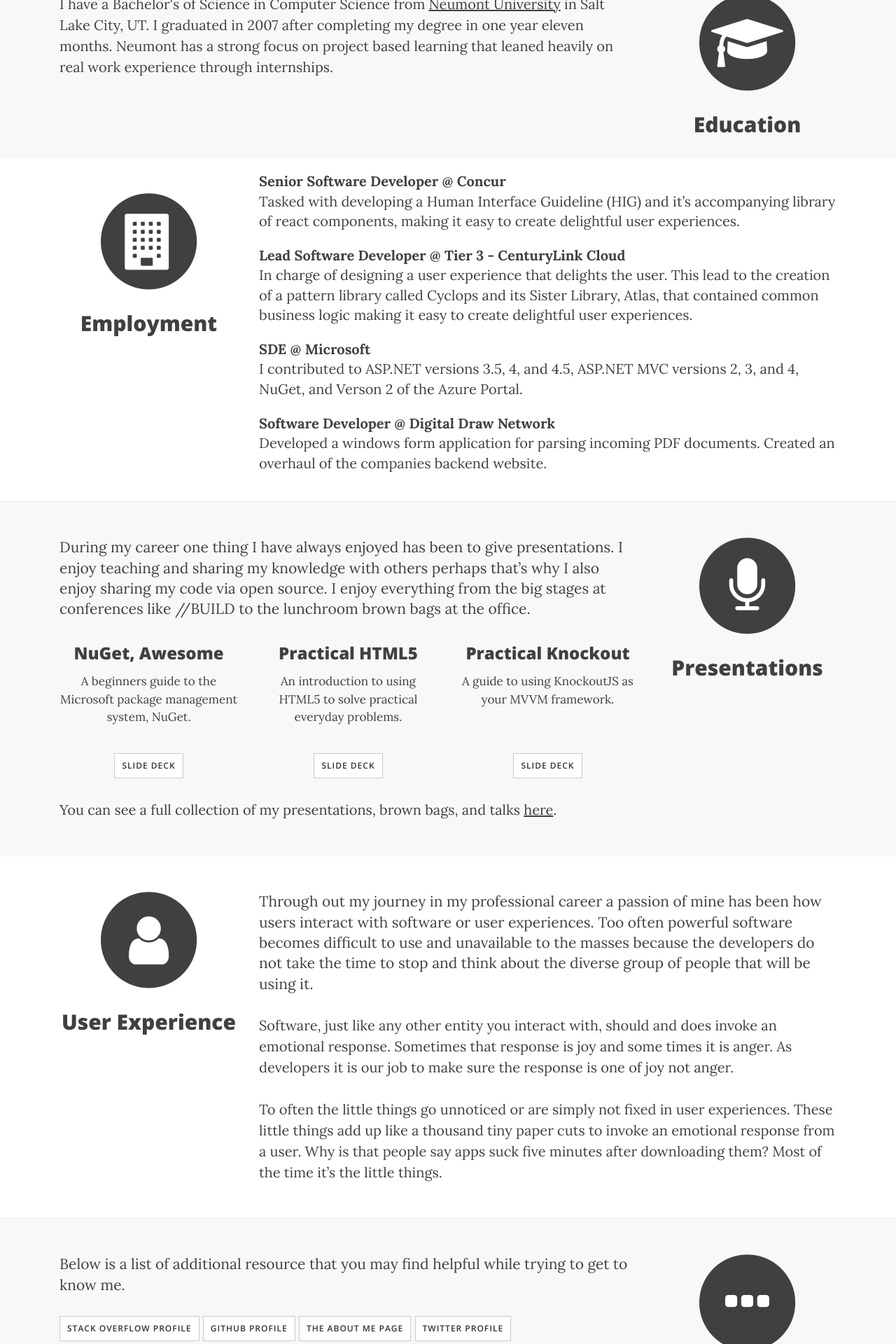
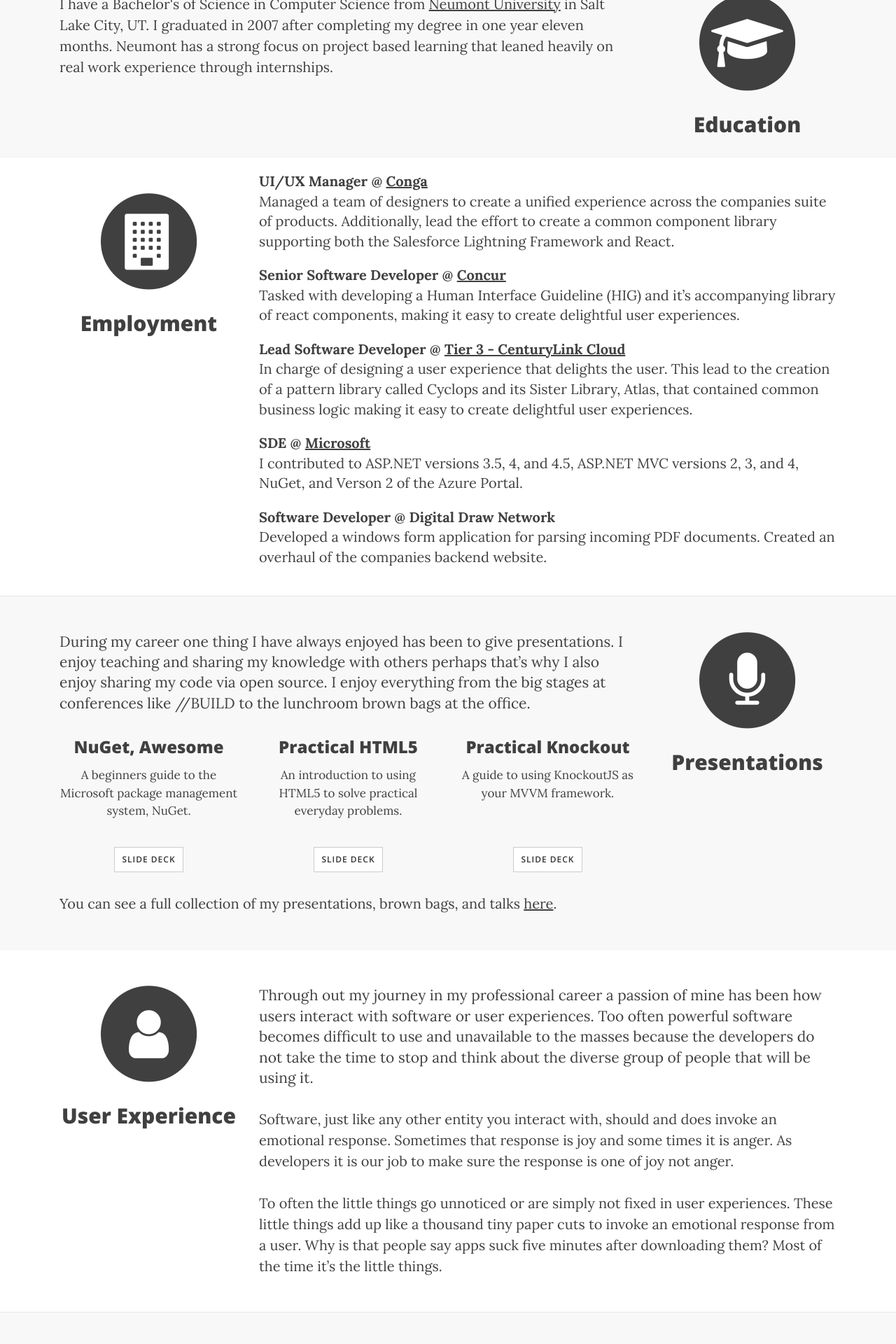
Before and after one commit to osbornm/osbornm.github.io, a Jekyll site: the page built from cv.html, in a window 1280 px wide. Shown: the part 1043-2963 px from the top of the page at 70% size. Built offline with Jekyll 4.4.1, drawn with Linux system fonts in a browser that asks for light colours; nearby versions of some CDN libraries.

Commit message:
update cv

```diff
--- a/css/clean-blog.css
+++ b/css/clean-blog.css
@@ -1,6 +1,6 @@
 /*!
  * Clean Blog v1.0.0 (http://osbornm.com)
- * Copyright 2017 Start Bootstrap
+ * Copyright 2018 Start Bootstrap
  * Licensed under Apache 2.0 ()
  */
 
@@ -501,3 +501,6 @@
 dd {
   margin-bottom: 20px;
 }
+dt a {
+  text-decoration: underline;
+}
--- a/cv.html
+++ b/cv.html
@@ -71,11 +71,13 @@
     </div>
     <div class="col-md-9">
         <dl>
-          <dt>Senior Software Developer @ Concur</dt>
+          <dt>UI/UX Manager @ <a href="https://getconga.com">Conga</a></dt>
+          <dd>Managed a team of designers to create a unified experience across the companies suite of products. Additionally, lead the effort to create a common component library supporting both the Salesforce Lightning Framework and React.</dd>
+          <dt>Senior Software Developer @ <a href="https://www.concur.com/">Concur</a></dt>
           <dd>Tasked with developing a Human Interface Guideline (HIG) and it’s accompanying library of react components, making it easy to create delightful user experiences.</dd>
-          <dt>Lead Software Developer @ Tier 3 - CenturyLink Cloud</dt>
+          <dt>Lead Software Developer @ <a href="https://www.ctl.io/">Tier 3 - CenturyLink Cloud</a></dt>
           <dd>In charge of designing a user experience that delights the user. This lead to the creation of a pattern library called Cyclops and its Sister Library, Atlas, that contained common business logic making it easy to create delightful user experiences.</dd>
-          <dt>SDE @ Microsoft</dt>
+          <dt>SDE @ <a href="https://www.microsoft.com/">Microsoft</a></dt>
           <dd>I contributed to ASP.NET versions 3.5, 4, and 4.5, ASP.NET MVC versions 2, 3, and 4, NuGet, and Verson 2 of the Azure Portal.</dd>
           <dt>Software Developer @ Digital Draw Network </dt>
           <dd>Developed a windows form application for parsing incoming PDF documents. Created an overhaul of the companies backend website.</dd>
--- a/less/clean-blog.less
+++ b/less/clean-blog.less
@@ -596,3 +596,7 @@
 dd {
   margin-bottom: 20px;
 }
+
+dt a {
+  text-decoration: underline;
+}
```
Also changed, not shown: css/clean-blog.min.css, js/clean-blog.min.js, 1 other file.
